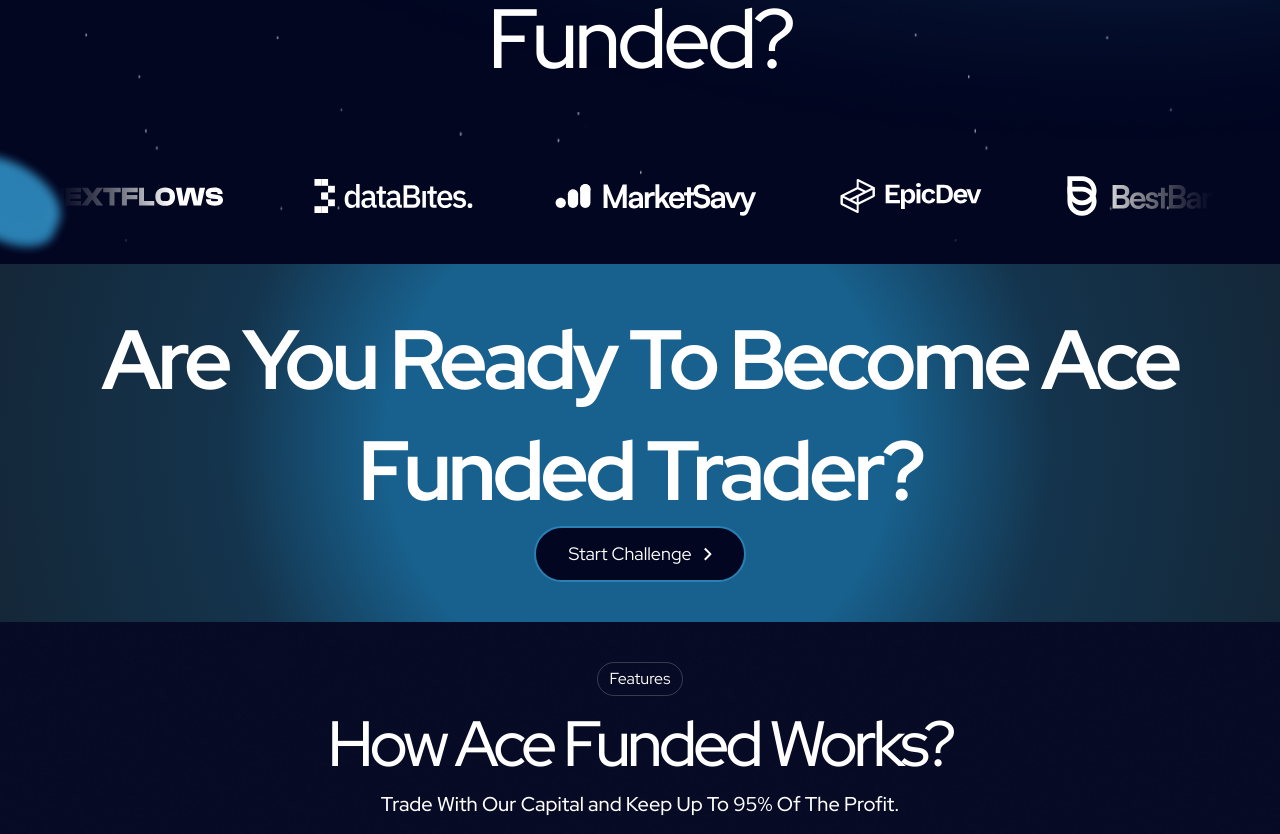
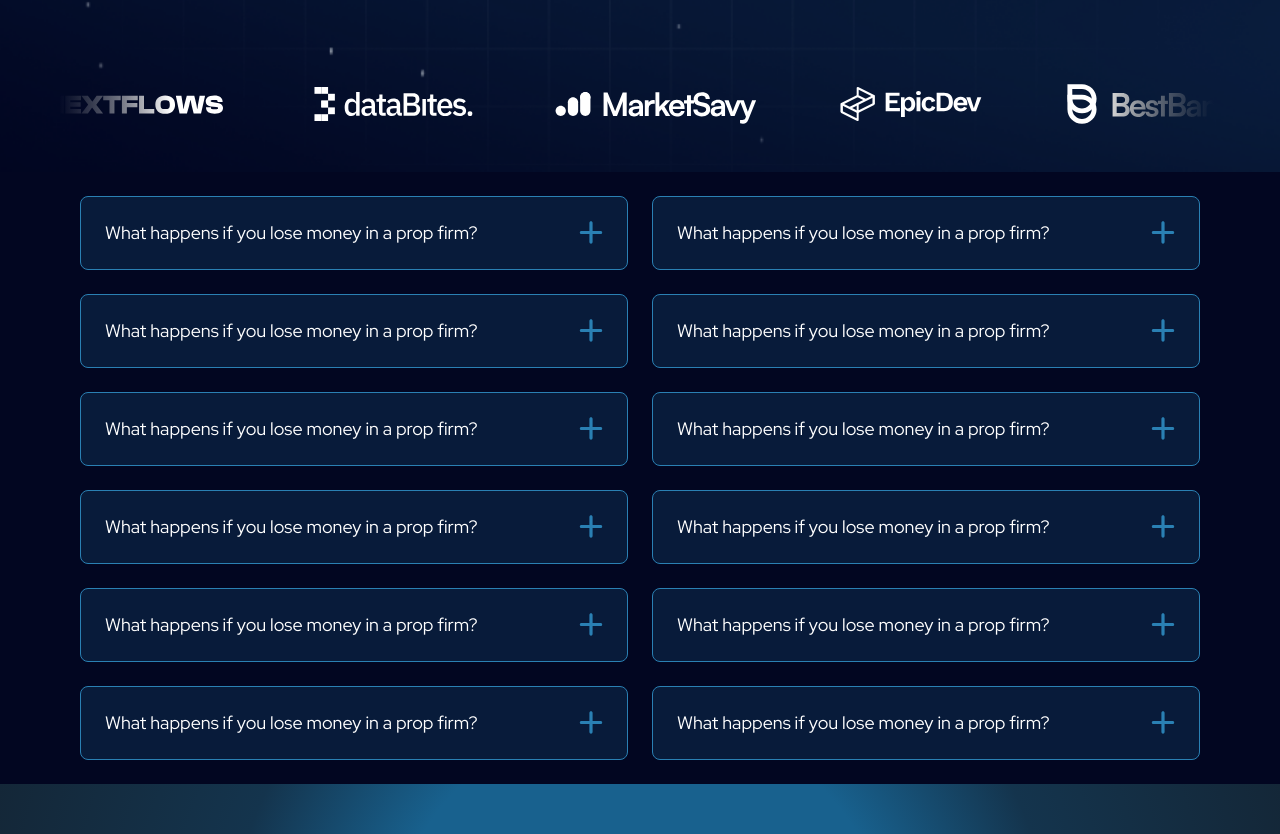
Before and after one commit to mzakiullahusman/coinprop-frontend, a React (Vite) app: page /faq in a window 1280 px wide. Shown: the part 486-1320 px from the top of the page. Built offline with nearby package versions, Linux system fonts and the light colour scheme.

Commit message:
FAQ updated

```diff
--- a/src/App.jsx
+++ b/src/App.jsx
@@ -12,7 +12,7 @@
   return (
     <Router>
       {/* <MainLayout> */}
-      <Header />
+      {/* <Header /> */}
       <Routes>
         <Route path="/" element={<Home />} />
         <Route path="/how-it-works" element={<HowItWorks />} />
--- a/src/components/FAQFunded.jsx
+++ b/src/components/FAQFunded.jsx
@@ -1,6 +1,6 @@
 import React from "react";
 import BgImage from "../assets/Images/BgImage.png";
-
+import PlusIcon from "../assets/Icons/PlusIcon.svg";
 import Icon1 from "../assets/Icons/Icon1.svg";
 import Icon2 from "../assets/Icons/Icon2.svg";
 import Icon3 from "../assets/Icons/Icon3.svg";
@@ -40,6 +40,17 @@
           </div>
         ))}
       </div>
+      <div className="grid grid-cols-1 md:grid-cols-2 px-8 lg:px-20 gap-6 p-6 bg-[#020621]">
+        {Array.from({ length: 12 }).map((_, index) => (
+          <div
+            key={index}
+            className="border flex justify-between items-center text-white border-[#2a80b3] rounded-[8px] font-redhat text-base lg:text-[18px] font-normal p-6 bg-[#081b3a] hover:shadow-lg transition-shadow"
+          >
+            <span>What happens if you lose money in a prop firm?</span>
+            <img src={PlusIcon} alt="Plus Icon" className="h-6 w-6" />
+          </div>
+        ))}
+      </div>
     </div>
   );
 };
```
